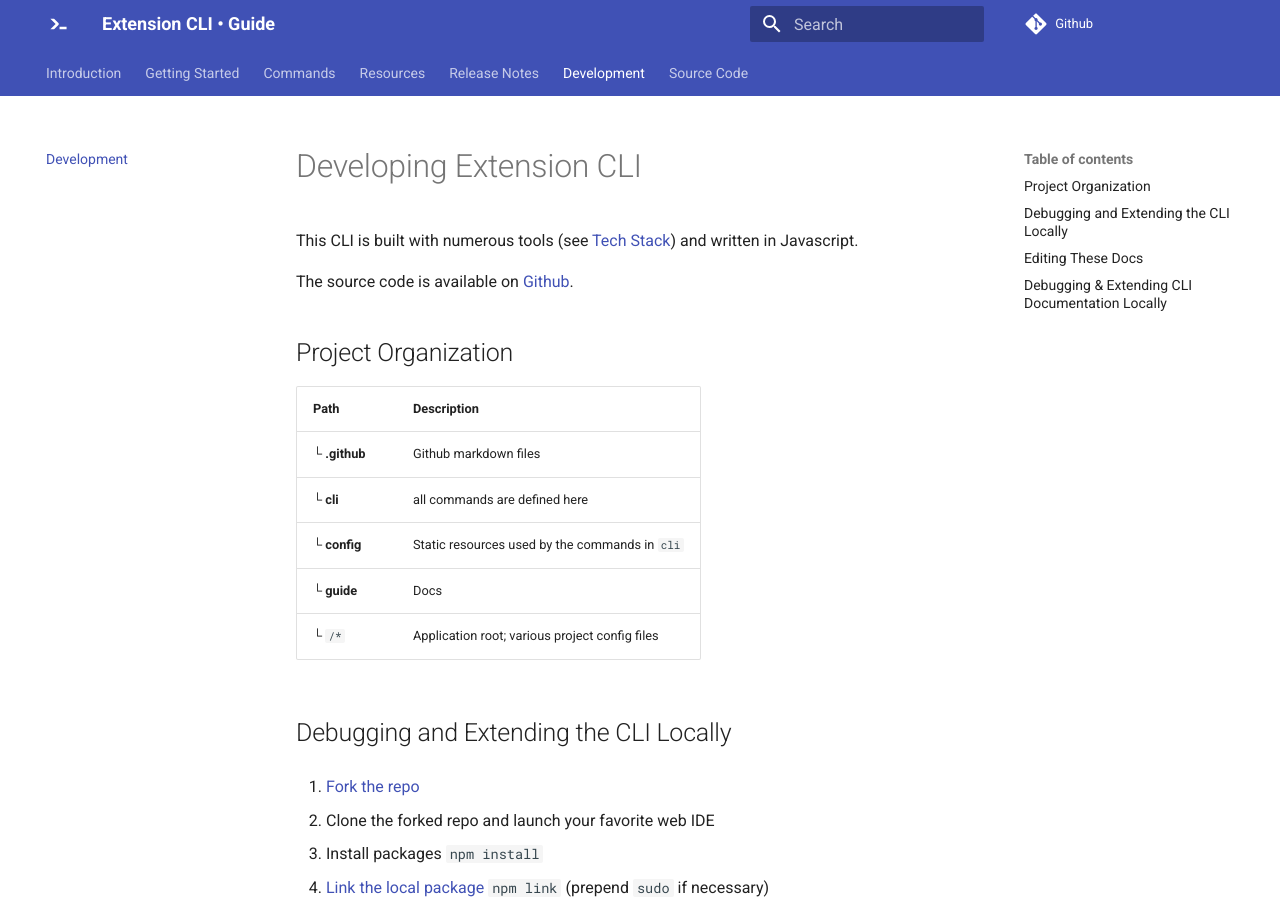
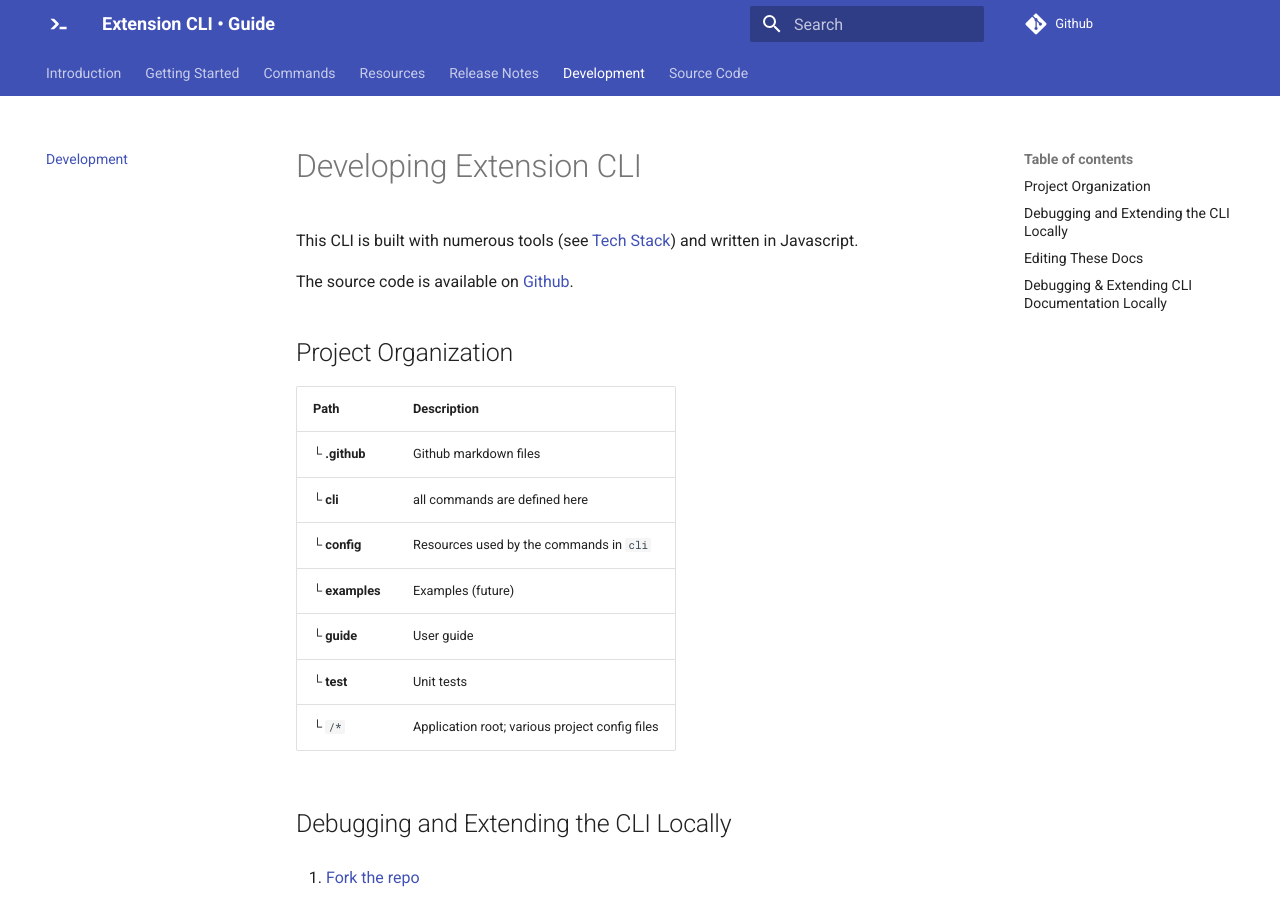
Before and after one commit to MobileFirstLLC/extension-cli, an MkDocs documentation site: the page built from guide/13-cli-development.md, in a window 1280 px wide and 900 px high. Built offline with MkDocs 1.6.1 and Material for MkDocs 9.7.7, drawn with Linux system fonts in a browser that asks for light colours; comment, search, counter and statistics services are not loaded.

Commit message:
Update 13-cli-development.md

```diff
--- a/guide/13-cli-development.md
+++ b/guide/13-cli-development.md
@@ -11,8 +11,10 @@
 --- | ---
 └ **.github** | Github markdown files
 └ **cli** |  all commands are defined here
-└ **config** | Static resources used by the commands in `cli`
-└ **guide** | Docs
+└ **config** | Resources used by the commands in `cli`
+└ **examples** | Examples (future)
+└ **guide** | User guide
+└ **test** | Unit tests
 └ `/*` | Application root; various project config files
 
 
```
